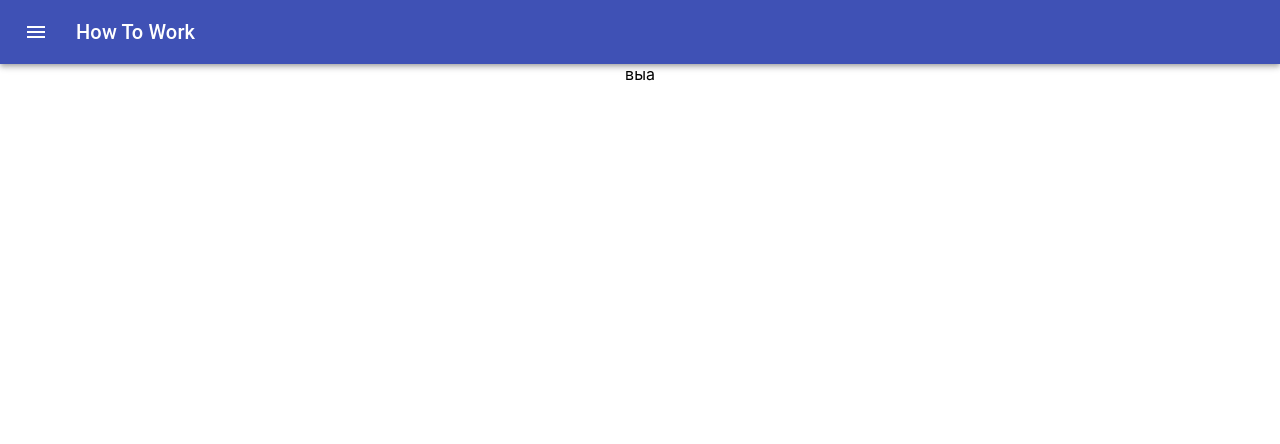
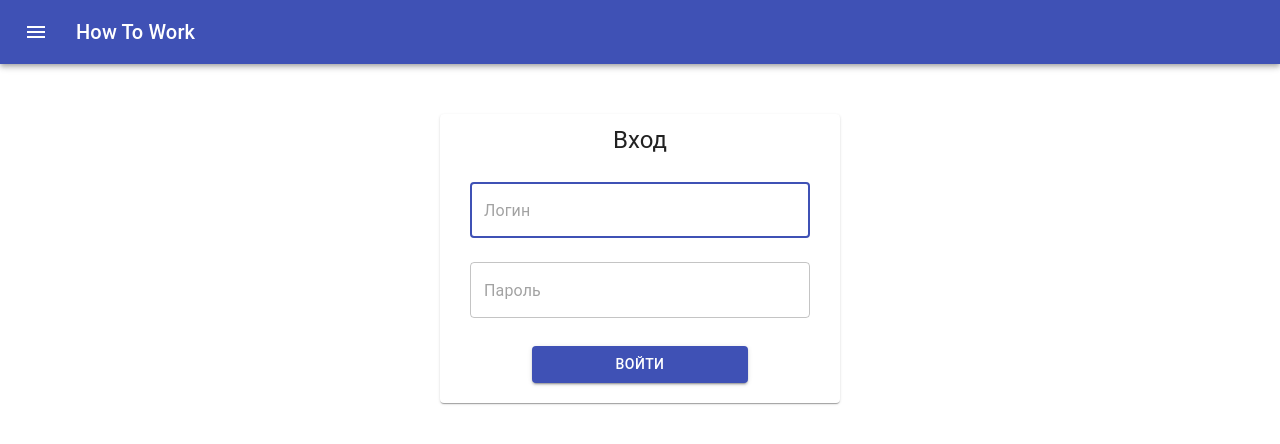
Before and after one commit to PolinaVdovina/htw_frontend, a React (Create React App) app: page /auth in a window 1280 px wide. Shown: the top 444 px of the page. Built offline with nearby package versions, Linux system fonts and the light colour scheme.

Commit message:
reg auth commit

```diff
--- /dev/null
+++ b/src/components/auth-reg/RegCard.tsx
@@ -0,0 +1,108 @@
+import { Button, Card, Grid, Typography, makeStyles, Theme, createStyles, TextField } from '@material-ui/core';
+import React, { useState } from 'react';
+import { validateRegPasword, /*validateRegLoginConnect*/ } from './validateFunctions';
+
+interface IRegCardProps {
+
+}
+
+const useStyles = makeStyles((theme: Theme) =>
+    createStyles({
+        root: {
+            //maxWidth: "400px",
+            width: "400px",
+            height: "40%"
+        },
+        field: {
+            width: '85%'
+        },
+        button: {
+            width: '60%',
+        },
+        title: {
+            padding: '10px'
+        }
+  }),
+);
+
+export const RegCard = (props: IRegCardProps) => {
+    const classes = useStyles();
+    const [login, setLogin] = useState('');
+    const [password, setPassword] = useState('');
+    const [loginConnect, setLoginConnect] = useState('');
+    const [errorPassword, setErrorPassword] = useState('');
+    const [errorLogin, setErrorLogin] = useState('');
+    const [errorLoginConnect, setErrorLoginConnect] = useState('');
+
+    function validate() {
+        setErrorPassword(validateRegPasword(password));
+        //setErrorLoginConnect(validateRegLoginConnect(loginConnect)['error']);
+    }
+
+    return (
+        <Grid container justify='center' alignItems='center' direction='column'>
+            <Grid item style={{'padding': '50px'}}>
+                <Card className={classes.root}>
+                    <Grid container direction="column" justify='center'>
+                        <Grid item>
+                            <Typography variant="h5" className={classes.title}>
+                                Регистрация
+                            </Typography>
+                        </Grid>
+                        <Grid item>
+                            <TextField className={classes.field}
+                                variant="outlined"
+                                margin="normal"
+                                required
+                                placeholder='Номер телефона или e-mail'
+                                error={errorLoginConnect!=''}
+                                name="email"
+                                helperText={errorLoginConnect}
+                                autoComplete="login"
+                                autoFocus
+                                onChange={(event) => {setLoginConnect(event.target.value)}}
+                            />
+                        </Grid>
+                        <Grid item>
+                            <TextField className={classes.field}
+                                variant="outlined"
+                                margin="normal"
+                                required
+                                error={errorLogin!=''}
+                                placeholder='Логин'
+                                id="email"
+                                helperText={errorLogin}
+                                autoComplete="login"
+                                onChange={(event) => {setLogin(event.target.value)}}
+                            />
+                        </Grid>
+                        <Grid item>
+                            <TextField className={classes.field}
+                                variant="outlined"
+                                margin="normal"
+                                required
+                                placeholder='Пароль'
+                                error={errorPassword!=''}
+                                name="password"
+                                helperText={errorPassword}
+                                type="password"
+                                id="password"
+                                autoComplete="current-password"
+                                onChange={(event) => {setPassword(event.target.value)}}
+                            />
+                        </Grid>
+                        <Grid item style={{'padding': '20px'}}>
+                            <Button className={classes.button}
+                                variant="contained"
+                                color="primary"
+                                onClick={validate}
+                            >
+                                Регистрация
+                            </Button>
+                        </Grid>
+                    </Grid>
+                </Card>
+            </Grid>
+        </Grid>
+    )
+}
--- /dev/null
+++ b/src/components/auth-reg/SignInCard.tsx
@@ -0,0 +1,95 @@
+import { Button, Card, Grid, Typography, makeStyles, Theme, createStyles, TextField } from '@material-ui/core';
+import React, { useState } from 'react';
+import { validateRegPasword, /*validateRegLoginConnect*/ } from './validateFunctions';
+
+interface ISignInCard {
+
+}
+
+const useStyles = makeStyles((theme: Theme) =>
+    createStyles({
+        root: {
+            //maxWidth: "400px",
+            width: "400px",
+            height: "40%"
+        },
+        field: {
+            width: '85%'
+        },
+        button: {
+            width: '60%',
+        },
+        title: {
+            padding: '10px'
+        }
+  }),
+);
+
+export const SignInCard = (props: ISignInCard) => {
+    const classes = useStyles();
+    const [login, setLogin] = useState('');
+    const [password, setPassword] = useState('');
+    const [loginConnect, setLoginConnect] = useState('');
+    const [errorPassword, setErrorPassword] = useState('');
+    const [errorLogin, setErrorLogin] = useState('');
+    const [errorLoginConnect, setErrorLoginConnect] = useState('');
+
+    function validate() {
+
+        //setErrorLoginConnect(validateRegLoginConnect(loginConnect)['error']);
+    }
+
+    return (
+        <Grid container justify='center' alignItems='center' direction='column'>
+            <Grid item style={{'padding': '50px'}}>
+                <Card className={classes.root}>
+                    <Grid container direction="column" justify='center'>
+                        <Grid item>
+                            <Typography variant="h5" className={classes.title}>
+                                Вход
+                            </Typography>
+                        </Grid>
+                        <Grid item>
+                            <TextField className={classes.field}
+                                variant="outlined"
+                                margin="normal"
+                                required
+                                error={errorLogin!=''}
+                                placeholder='Логин'
+                                id="email"
+                                helperText={errorLogin}
+                                autoComplete="login"
+                                autoFocus
+                                onChange={(event) => {setLogin(event.target.value)}}
+                            />
+                        </Grid>
+                        <Grid item>
+                            <TextField className={classes.field}
+                                variant="outlined"
+                                margin="normal"
+                                required
+                                placeholder='Пароль'
+                                error={errorPassword!=''}
+                                name="password"
+                                helperText={errorPassword}
+                                type="password"
+                                id="password"
+                                autoComplete="current-password"
+                                onChange={(event) => {setPassword(event.target.value)}}
+                            />
+                        </Grid>
+                        <Grid item style={{'padding': '20px'}}>
+                            <Button className={classes.button}
+                                variant="contained"
+                                color="primary"
+                                onClick={validate}
+                            >
+                                Войти
+                            </Button>
+                        </Grid>
+                    </Grid>
+                </Card>
+            </Grid>
+        </Grid>
+    )
+}
--- /dev/null
+++ b/src/components/auth-reg/validateFunctions.ts
@@ -0,0 +1,27 @@
+export function validateRegPasword(password: string): string {
+    if (password.length <= 6)
+        return 'Пароль должен сожержать более 6 символов'
+    else return ''
+}
+
+/*export function validateRegLoginConnect(loginConnect: string) {
+    let regexpMail = new RegExp('/.+@.+\..+/i');
+    let regexpPhone = new RegExp('/(\+7|8)[- _]*\(?[- _]*(\d{3}[- _]*\)?([- _]*\d){7}|\d\d[- _]*\d\d[- _]*\)?([- _]*\d){6})/g');
+    let type = '';
+    let emailCorrect = regexpMail.test(loginConnect)
+    if (!emailCorrect) {
+        if (regexpPhone.test(loginConnect))
+            return {
+                'error': '',
+                'type': 'phone'
+            }
+        else return {
+            'error': 'Введите корректный e-mail адрес или телефон'
+        }
+    }
+    else return {
+        'error': '',
+        'type': 'e-mail'
+    }
+
+}*/
--- a/src/pages/authentication/Authentication.tsx
+++ b/src/pages/authentication/Authentication.tsx
@@ -1,9 +1,10 @@
 import * as React from 'react';
+import { SignInCard } from '../../components/auth-reg/SignInCard';
 
 interface IAuthenticationProps {
 
 }
 
 export const Authentication = (props : IAuthenticationProps) => {
-    return <div>выа</div>
+    return <div><SignInCard/></div>
 }
--- a/src/pages/registration/Registration.tsx
+++ b/src/pages/registration/Registration.tsx
@@ -1,9 +1,10 @@
 import * as React from 'react';
+import { RegCard } from '../../components/auth-reg/RegCard';
 
 interface IRegistrationProps {
 
 }
 
 export const Registration = (props : IRegistrationProps) => {
-    return <div></div>
+    return <div><RegCard/></div>
 }
```
